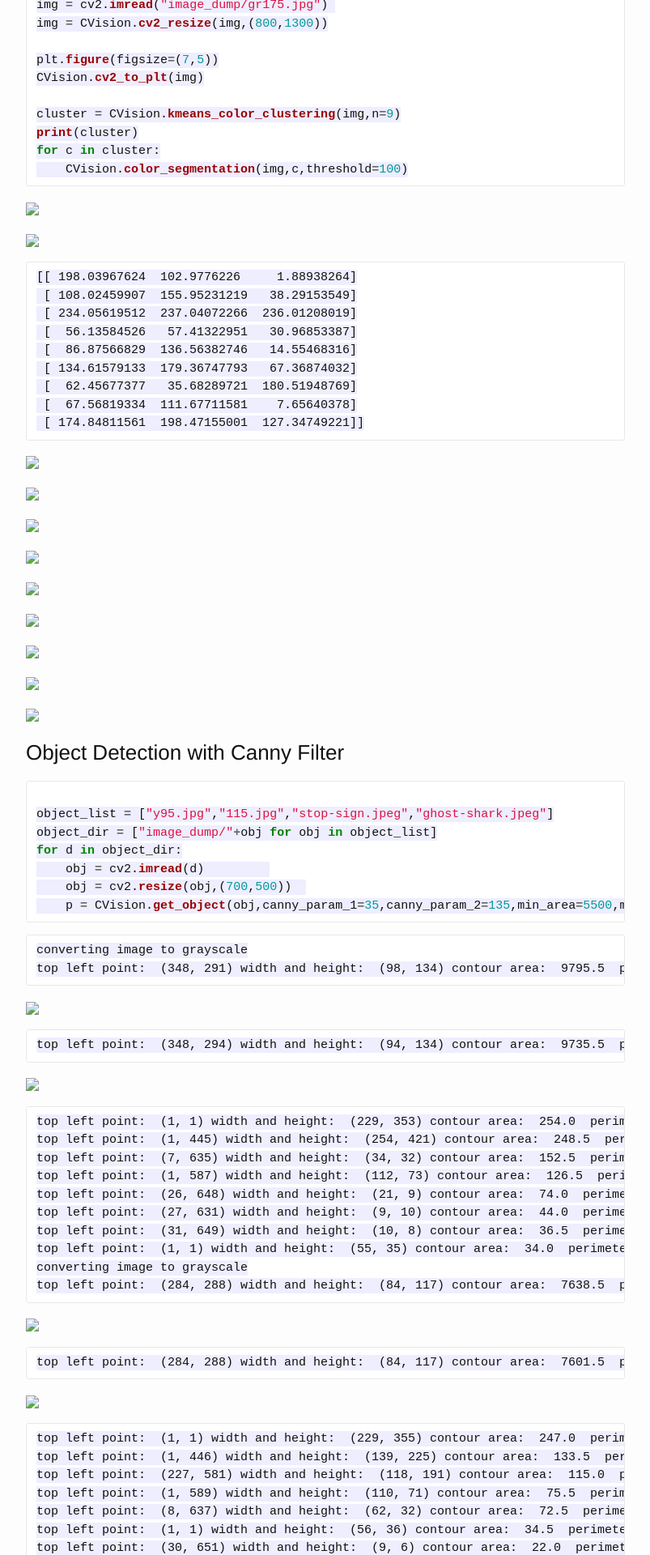
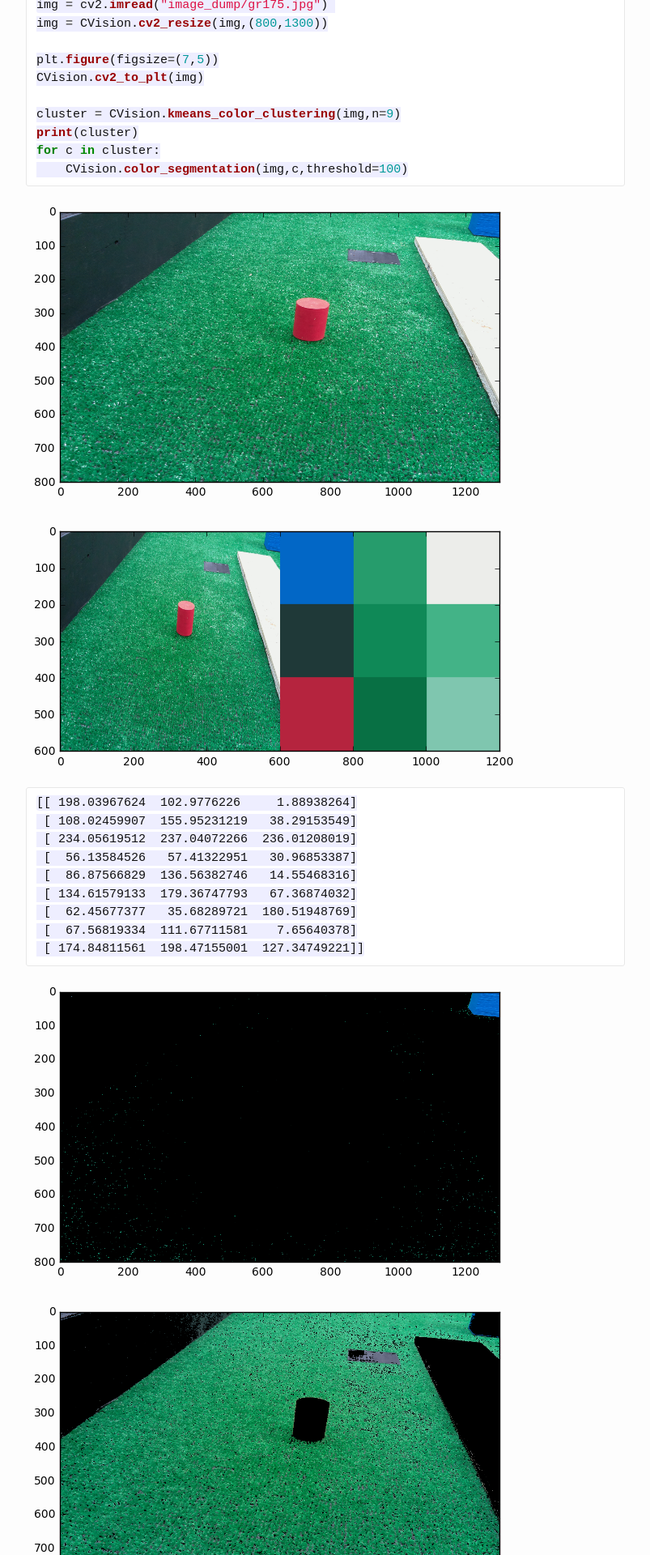
Before and after one commit to CocoApplications/CocoApplications, a Jekyll site: the page built from _posts/2017-07-07-Custom-Computer-Vision-Library.md, in a window 1280 px wide. Shown: the part 618-2538 px from the top of the page at 81% size, without its empty margins (238-1041 px from the left). Built offline with Jekyll 4.4.1, drawn with Linux system fonts in a browser that asks for light colours.

Commit message:
prototyping

````diff
--- a/_posts/2017-07-07-Custom-Computer-Vision-Library.md
+++ b/_posts/2017-07-07-Custom-Computer-Vision-Library.md
@@ -54,11 +54,11 @@ for c in cluster:
 ```
 
 
-<p><img src='computervision_images/output_3_0.png' /></p>
+<p><img src='/computervision_images/output_3_0.png' /></p>
 
 
 
-<p><img src='computervision_images/output_3_1.png' /></p>
+<p><img src='/computervision_images/output_3_1.png' /></p>
 
 
     [[ 198.03967624  102.9776226     1.88938264]
@@ -73,39 +73,39 @@ for c in cluster:
 
 
 
-<p><img src='computervision_images/output_3_3.png' /></p>
+<p><img src='/computervision_images/output_3_3.png' /></p>
 
 
 
-<p><img src='computervision_images/output_3_4.png' /></p>
+<p><img src='/computervision_images/output_3_4.png' /></p>
 
 
 
-<p><img src='computervision_images/output_3_5.png' /></p>
+<p><img src='/computervision_images/output_3_5.png' /></p>
 
 
 
-<p><img src='computervision_images/output_3_6.png' /></p>
+<p><img src='/computervision_images/output_3_6.png' /></p>
 
 
 
-<p><img src='computervision_images/output_3_7.png' /></p>
+<p><img src='/computervision_images/output_3_7.png' /></p>
 
 
 
-<p><img src='computervision_images/output_3_8.png' /></p>
+<p><img src='/computervision_images/output_3_8.png' /></p>
 
 
 
-<p><img src='computervision_images/output_3_9.png' /></p>
+<p><img src='/computervision_images/output_3_9.png' /></p>
 
 
 
-<p><img src='computervision_images/output_3_10.png' /></p>
+<p><img src='/computervision_images/output_3_10.png' /></p>
 
 
 
-<p><img src='computervision_images/output_3_11.png' /></p>
+<p><img src='/computervision_images/output_3_11.png' /></p>
 
 
 ### Object Detection with Canny Filter
@@ -126,14 +126,14 @@ for d in object_dir:
 
 
 
-<p><img src='computervision_images/output_5_1.png' /></p>
+<p><img src='/computervision_images/output_5_1.png' /></p>
 
 
     top left point:  (348, 294) width and height:  (94, 134) contour area:  9735.5  perimeter:  397.8061306476593  is convex: False  square area:  11430.213565401267
 
 
 
-<p><img src='computervision_images/output_5_3.png' /></p>
+<p><img src='/computervision_images/output_5_3.png' /></p>
 
 
     top left point:  (1, 1) width and height:  (229, 353) contour area:  254.0  perimeter:  1052.8468807935715  is convex: False  square area:  2528.2057477928465
@@ -149,14 +149,14 @@ for d in object_dir:
 
 
 
-<p><img src='computervision_images/output_5_5.png' /></p>
+<p><img src='/computervision_images/output_5_5.png' /></p>
 
 
     top left point:  (284, 288) width and height:  (84, 117) contour area:  7601.5  perimeter:  345.86500453948975  is convex: False  square area:  8793.360398303135
 
 
 
-<p><img src='computervision_images/output_5_7.png' /></p>
+<p><img src='/computervision_images/output_5_7.png' /></p>
 
 
     top left point:  (1, 1) width and height:  (229, 355) contour area:  247.0  perimeter:  1086.160588979721  is convex: False  square area:  2667.6332785105915
@@ -172,28 +172,28 @@ for d in object_dir:
 
 
 
-<p><img src='computervision_images/output_5_9.png' /></p>
+<p><img src='/computervision_images/output_5_9.png' /></p>
 
 
     top left point:  (61, 411) width and height:  (160, 194) contour area:  22474.5  perimeter:  679.9970378875732  is convex: False  square area:  27898.05095772352
 
 
 
-<p><img src='computervision_images/output_5_11.png' /></p>
+<p><img src='/computervision_images/output_5_11.png' /></p>
 
 
     top left point:  (90, 418) width and height:  (145, 156) contour area:  18131.0  perimeter:  499.2447339296341  is convex: False  square area:  22197.62906224467
 
 
 
-<p><img src='computervision_images/output_5_13.png' /></p>
+<p><img src='/computervision_images/output_5_13.png' /></p>
 
 
     top left point:  (90, 418) width and height:  (145, 156) contour area:  17971.0  perimeter:  496.90158772468567  is convex: False  square area:  22197.62906224467
 
 
 
-<p><img src='computervision_images/output_5_15.png' /></p>
+<p><img src='/computervision_images/output_5_15.png' /></p>
 
 
     top left point:  (304, 503) width and height:  (173, 149) contour area:  3579.0  perimeter:  5336.025050520897  is convex: False  square area:  24709.63999960944
@@ -207,7 +207,7 @@ for d in object_dir:
 
 
 
-<p><img src='computervision_images/output_5_17.png' /></p>
+<p><img src='/computervision_images/output_5_17.png' /></p>
 
 
     top left point:  (185, 140) width and height:  (124, 87) contour area:  5203.0  perimeter:  1090.0529463291168  is convex: False  square area:  8650.639746287197
@@ -269,28 +269,28 @@ CVision.cv2_to_plt(gray)
 ```
 
 
-<p><img src='computervision_images/output_8_0.png' /></p>
+<p><img src='/computervision_images/output_8_0.png' /></p>
 
 
     converting image to grayscale
 
 
 
-<p><img src='computervision_images/output_8_2.png' /></p>
+<p><img src='/computervision_images/output_8_2.png' /></p>
 
 
     converting image to grayscale
 
 
 
-<p><img src='computervision_images/output_8_4.png' /></p>
+<p><img src='/computervision_images/output_8_4.png' /></p>
 
 
     converting image to grayscale
 
 
 
-<p><img src='computervision_images/output_8_6.png' /></p>
+<p><img src='/computervision_images/output_8_6.png' /></p>
 
 
 
@@ -310,11 +310,11 @@ CVision.cv2_to_plt(img2)
 ```
 
 
-<p><img src='computervision_images/output_11_0.png' /></p>
+<p><img src='/computervision_images/output_11_0.png' /></p>
 
 
 
-<p><img src='computervision_images/output_11_1.png' /></p>
+<p><img src='/computervision_images/output_11_1.png' /></p>
 
 
 
@@ -330,7 +330,7 @@ corr,pt1,pt2=CVision.sliding_phase_correlation(img1, img2, min_corr=0.95)
 
 
 
-<p><img src='computervision_images/output_12_1.png' /></p>
+<p><img src='/computervision_images/output_12_1.png' /></p>
 
 
     correlation:  0.990955582253
@@ -339,7 +339,7 @@ corr,pt1,pt2=CVision.sliding_phase_correlation(img1, img2, min_corr=0.95)
 
 
 
-<p><img src='computervision_images/output_12_3.png' /></p>
+<p><img src='/computervision_images/output_12_3.png' /></p>
 
 
     correlation:  0.999081522423
@@ -348,7 +348,7 @@ corr,pt1,pt2=CVision.sliding_phase_correlation(img1, img2, min_corr=0.95)
 
 
 
-<p><img src='computervision_images/output_12_5.png' /></p>
+<p><img src='/computervision_images/output_12_5.png' /></p>
 
 
 
@@ -372,7 +372,7 @@ plt.close()
 ```
 
 
-<p><img src='computervision_images/output_14_0.png' /></p>
+<p><img src='/computervision_images/output_14_0.png' /></p>
 
 
 
@@ -408,14 +408,14 @@ for link in file[:5]:
 
 
 
-<p><img src='computervision_images/output_17_1.png' /></p>
+<p><img src='/computervision_images/output_17_1.png' /></p>
 
 
     converting image to grayscale
 
 
 
-<p><img src='computervision_images/output_17_3.png' /></p>
+<p><img src='/computervision_images/output_17_3.png' /></p>
 
 
     upper right:  133.377649273 upper left:  152.207747028 lower left:  125.235733627 lower right:  100.514892836
@@ -423,14 +423,14 @@ for link in file[:5]:
 
 
 
-<p><img src='computervision_images/output_17_5.png' /></p>
+<p><img src='/computervision_images/output_17_5.png' /></p>
 
 
     converting image to grayscale
 
 
 
-<p><img src='computervision_images/output_17_7.png' /></p>
+<p><img src='/computervision_images/output_17_7.png' /></p>
 
 
     upper right:  98.9226398642 upper left:  50.2815732709 lower left:  64.0264720731 lower right:  93.63510028
@@ -438,14 +438,14 @@ for link in file[:5]:
 
 
 
-<p><img src='computervision_images/output_17_9.png' /></p>
+<p><img src='/computervision_images/output_17_9.png' /></p>
 
 
     converting image to grayscale
 
 
 
-<p><img src='computervision_images/output_17_11.png' /></p>
+<p><img src='/computervision_images/output_17_11.png' /></p>
 
 
     upper right:  150.213603762 upper left:  141.676801881 lower left:  141.486725456 lower right:  177.433709583
@@ -453,14 +453,14 @@ for link in file[:5]:
 
 
 
-<p><img src='computervision_images/output_17_13.png' /></p>
+<p><img src='/computervision_images/output_17_13.png' /></p>
 
 
     converting image to grayscale
 
 
 
-<p><img src='computervision_images/output_17_15.png' /></p>
+<p><img src='/computervision_images/output_17_15.png' /></p>
 
 
     upper right:  167.209426504 upper left:  174.706708022 lower left:  68.1118530682 lower right:  76.9298789759
@@ -468,14 +468,14 @@ for link in file[:5]:
 
 
 
-<p><img src='computervision_images/output_17_17.png' /></p>
+<p><img src='/computervision_images/output_17_17.png' /></p>
 
 
     converting image to grayscale
 
 
 
-<p><img src='computervision_images/output_17_19.png' /></p>
+<p><img src='/computervision_images/output_17_19.png' /></p>
 
 
     upper right:  114.12519703 upper left:  104.402924696 lower left:  73.1991253246 lower right:  98.5357933579
@@ -503,56 +503,56 @@ for k in np.linspace(0,1,2):
 
 
 
-<p><img src='computervision_images/output_20_1.png' /></p>
+<p><img src='/computervision_images/output_20_1.png' /></p>
 
 
     0.0 0.2 flip:  0.0
 
 
 
-<p><img src='computervision_images/output_20_3.png' /></p>
+<p><img src='/computervision_images/output_20_3.png' /></p>
 
 
     0.2 0.0 flip:  0.0
 
 
 
-<p><img src='computervision_images/output_20_5.png' /></p>
+<p><img src='/computervision_images/output_20_5.png' /></p>
 
 
     0.2 0.2 flip:  0.0
 
 
 
-<p><img src='computervision_images/output_20_7.png' /></p>
+<p><img src='/computervision_images/output_20_7.png' /></p>
 
 
     0.0 0.0 flip:  1.0
 
 
 
-<p><img src='computervision_images/output_20_9.png' /></p>
+<p><img src='/computervision_images/output_20_9.png' /></p>
 
 
     0.0 0.2 flip:  1.0
 
 
 
-<p><img src='computervision_images/output_20_11.png' /></p>
+<p><img src='/computervision_images/output_20_11.png' /></p>
 
 
     0.2 0.0 flip:  1.0
 
 
 
-<p><img src='computervision_images/output_20_13.png' /></p>
+<p><img src='/computervision_images/output_20_13.png' /></p>
 
 
     0.2 0.2 flip:  1.0
 
 
 
-<p><img src='computervision_images/output_20_15.png' /></p>
+<p><img src='/computervision_images/output_20_15.png' /></p>
 
 
 ### Object Matching & Image stitching
@@ -592,7 +592,7 @@ Regression.heapsort(rsq_heap)
 ```
 
 
-<p><img src='computervision_images/output_22_0.png' /></p>
+<p><img src='/computervision_images/output_22_0.png' /></p>
 
 
     image number:  1
@@ -603,11 +603,11 @@ Regression.heapsort(rsq_heap)
 
 
 
-<p><img src='computervision_images/output_22_2.png' /></p>
+<p><img src='/computervision_images/output_22_2.png' /></p>
 
 
 
-<p><img src='computervision_images/output_22_3.png' /></p>
+<p><img src='/computervision_images/output_22_3.png' /></p>
 
 
     image number:  2
@@ -618,11 +618,11 @@ Regression.heapsort(rsq_heap)
 
 
 
-<p><img src='computervision_images/output_22_5.png' /></p>
+<p><img src='/computervision_images/output_22_5.png' /></p>
 
 
 
-<p><img src='computervision_images/output_22_6.png' /></p>
+<p><img src='/computervision_images/output_22_6.png' /></p>
 
 
     image number:  3
@@ -633,11 +633,11 @@ Regression.heapsort(rsq_heap)
 
 
 
-<p><img src='computervision_images/output_22_8.png' /></p>
+<p><img src='/computervision_images/output_22_8.png' /></p>
 
 
 
-<p><img src='computervision_images/output_22_9.png' /></p>
+<p><img src='/computervision_images/output_22_9.png' /></p>
 
 
     image number:  4
@@ -648,11 +648,11 @@ Regression.heapsort(rsq_heap)
 
 
 
-<p><img src='computervision_images/output_22_11.png' /></p>
+<p><img src='/computervision_images/output_22_11.png' /></p>
 
 
 
-<p><img src='computervision_images/output_22_12.png' /></p>
+<p><img src='/computervision_images/output_22_12.png' /></p>
 
 
     image number:  5
@@ -663,11 +663,11 @@ Regression.heapsort(rsq_heap)
 
 
 
-<p><img src='computervision_images/output_22_14.png' /></p>
+<p><img src='/computervision_images/output_22_14.png' /></p>
 
 
 
-<p><img src='computervision_images/output_22_15.png' /></p>
+<p><img src='/computervision_images/output_22_15.png' /></p>
 
 
     image number:  6
@@ -678,11 +678,11 @@ Regression.heapsort(rsq_heap)
 
 
 
-<p><img src='computervision_images/output_22_17.png' /></p>
+<p><img src='/computervision_images/output_22_17.png' /></p>
 
 
 
-<p><img src='computervision_images/output_22_18.png' /></p>
+<p><img src='/computervision_images/output_22_18.png' /></p>
 
 
     image number:  7
@@ -693,11 +693,11 @@ Regression.heapsort(rsq_heap)
 
 
 
-<p><img src='computervision_images/output_22_20.png' /></p>
+<p><img src='/computervision_images/output_22_20.png' /></p>
 
 
 
-<p><img src='computervision_images/output_22_21.png' /></p>
+<p><img src='/computervision_images/output_22_21.png' /></p>
 
 
     image number:  8
@@ -708,7 +708,7 @@ Regression.heapsort(rsq_heap)
 
 
 
-<p><img src='computervision_images/output_22_23.png' /></p>
+<p><img src='/computervision_images/output_22_23.png' /></p>
 
 
 
@@ -743,15 +743,15 @@ CVision.cv2_to_plt(img2)
 ```
 
 
-<p><img src='computervision_images/output_24_0.png' /></p>
+<p><img src='/computervision_images/output_24_0.png' /></p>
 
 
 
-<p><img src='computervision_images/output_24_1.png' /></p>
+<p><img src='/computervision_images/output_24_1.png' /></p>
 
 
 
-<p><img src='computervision_images/output_24_2.png' /></p>
+<p><img src='/computervision_images/output_24_2.png' /></p>
 
 
 
````
